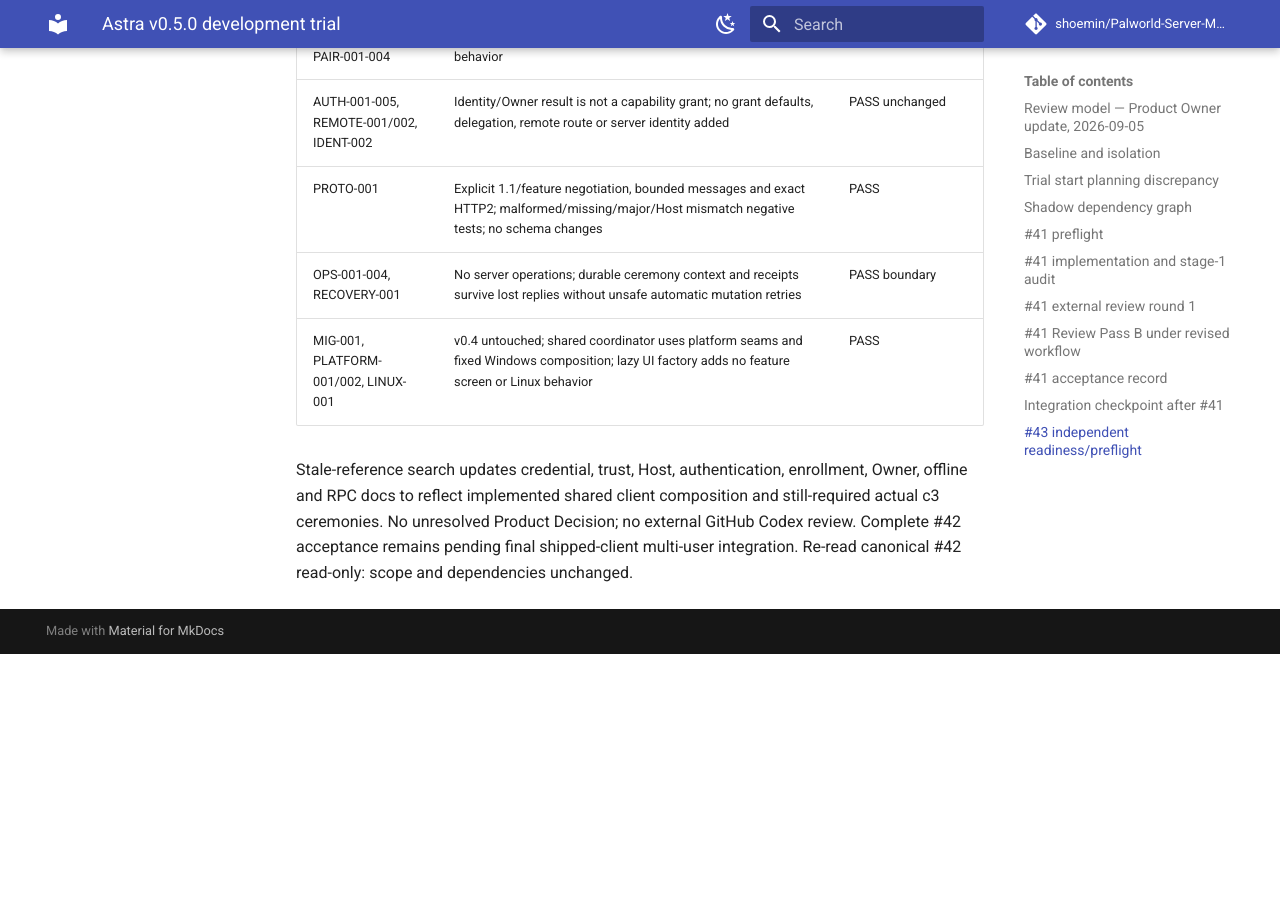
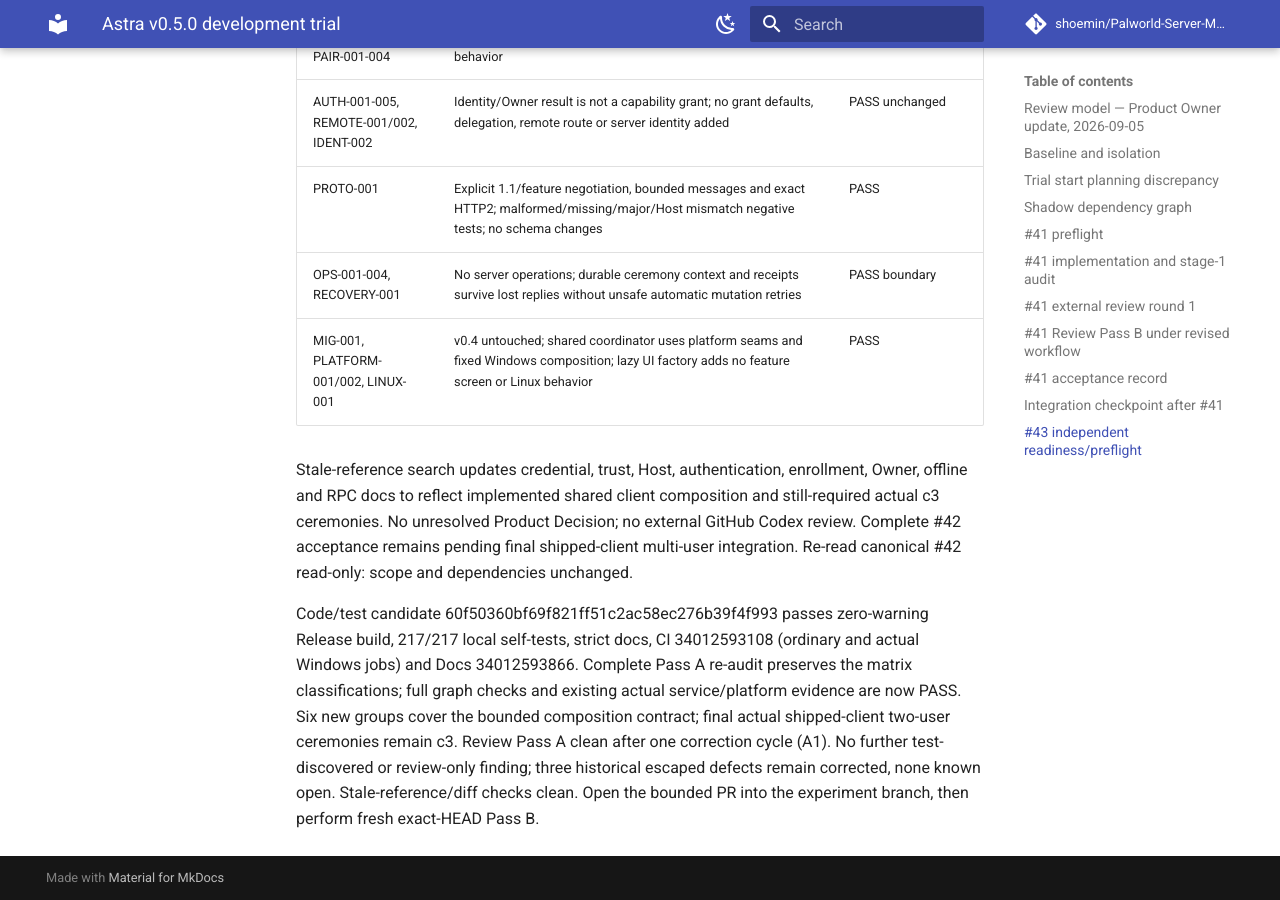
Before and after one commit to shoemin/Palworld-Server-Manager, an MkDocs documentation site: the page built from docs/experiments/astra-v0.5.0-trial.md, in a window 1280 px wide and 900 px high, scrolled down 101901 px. Built offline with MkDocs 1.6.1 and Material for MkDocs 9.7.7, drawn with Linux system fonts in a browser that asks for light colours; comment, search, counter and statistics services are not loaded; before the commit the page ends 102555 px from its top, so only the background shows below that.

Commit message:
Record client composition validation and Review A

```diff
--- a/docs/experiments/astra-v0.5.0-trial.md
+++ b/docs/experiments/astra-v0.5.0-trial.md
@@ -1125,3 +1125,5 @@ Whole-diff review covers the shared coordinator, bounded CLI parser/error output
 | MIG-001, PLATFORM-001/002, LINUX-001 | v0.4 untouched; shared coordinator uses platform seams and fixed Windows composition; lazy UI factory adds no feature screen or Linux behavior | PASS |
 
 Stale-reference search updates credential, trust, Host, authentication, enrollment, Owner, offline and RPC docs to reflect implemented shared client composition and still-required actual c3 ceremonies. No unresolved Product Decision; no external GitHub Codex review. Complete #42 acceptance remains pending final shipped-client multi-user integration. Re-read canonical #42 read-only: scope and dependencies unchanged.
+
+Code/test candidate 60f50360bf69f821ff51c2ac58ec276b39f4f993 passes zero-warning Release build, 217/217 local self-tests, strict docs, CI 34012593108 (ordinary and actual Windows jobs) and Docs 34012593866. Complete Pass A re-audit preserves the matrix classifications; full graph checks and existing actual service/platform evidence are now PASS. Six new groups cover the bounded composition contract; final actual shipped-client two-user ceremonies remain c3. Review Pass A clean after one correction cycle (A1). No further test-discovered or review-only finding; three historical escaped defects remain corrected, none known open. Stale-reference/diff checks clean. Open the bounded PR into the experiment branch, then perform fresh exact-HEAD Pass B.
```
